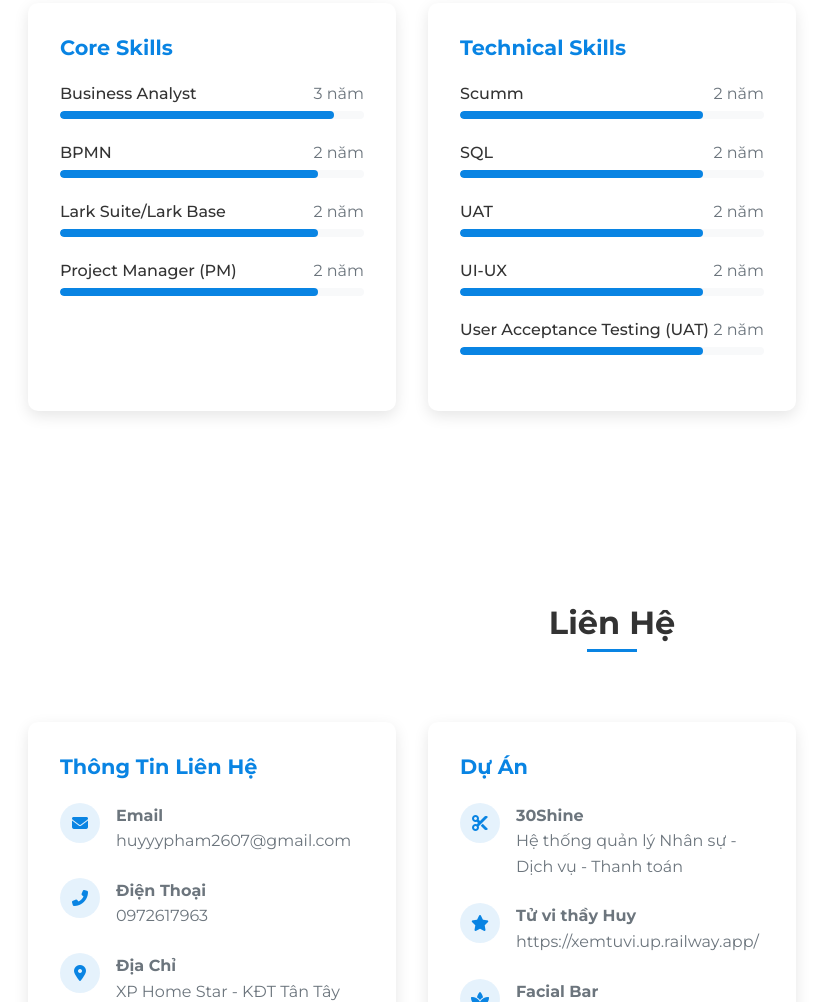
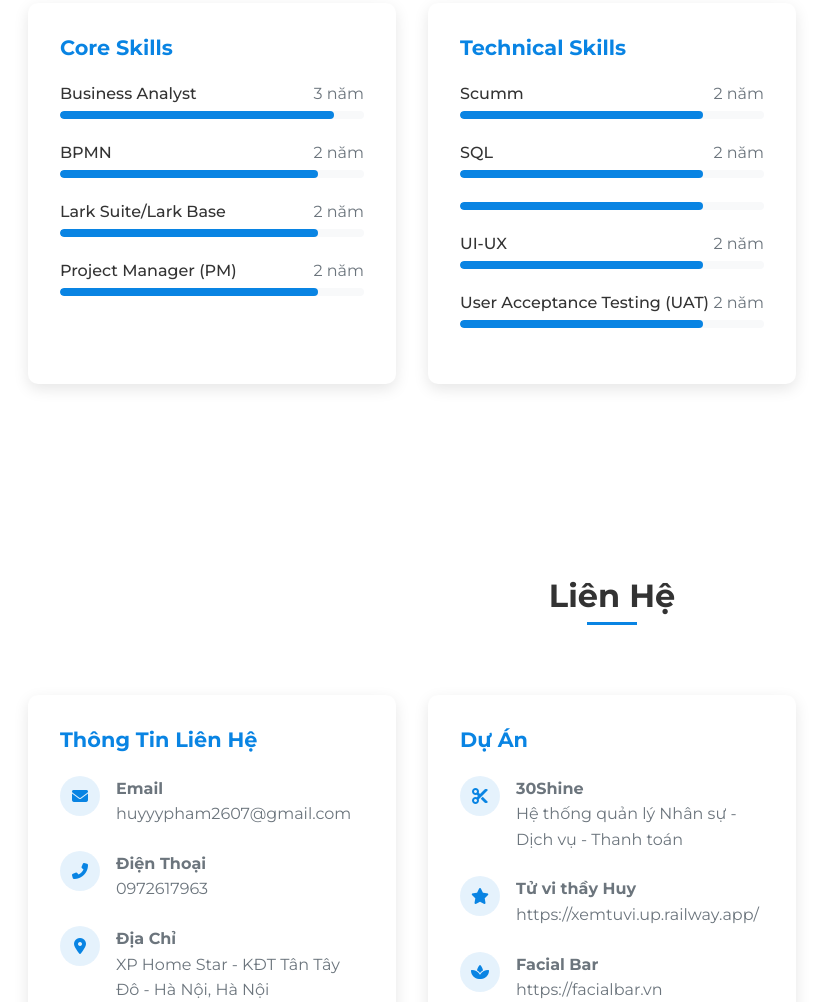
Before and after one commit to huyyypham2607/my-profile, a website: page index.html in a window 1280 px wide. Shown: the part 5880-6882 px from the top of the page, without its empty margins (28-851 px from the left). Drawn offline with Linux system fonts and the light colour scheme.

Commit message:
Update index.html

```diff
--- a/index.html
+++ b/index.html
@@ -1178,10 +1178,10 @@
                         </div>
                     </div>
                     <div class="skill-item">
-                        <div class="skill-info">
+<!--                         <div class="skill-info">
                             <span class="skill-name">UAT</span>
                             <span class="skill-percent">2 năm</span>
-                        </div>
+                        </div> -->
                         <div class="skill-bar">
                             <div class="skill-progress" data-width="80"></div>
                         </div>
```
